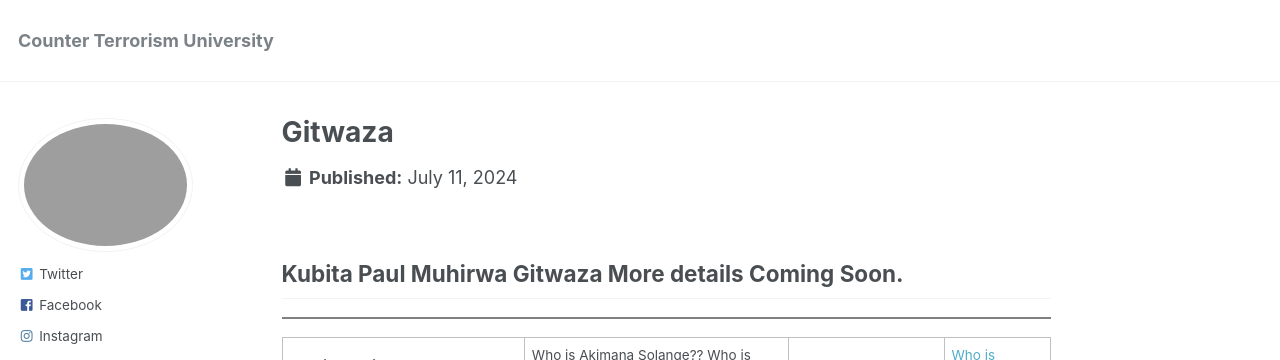
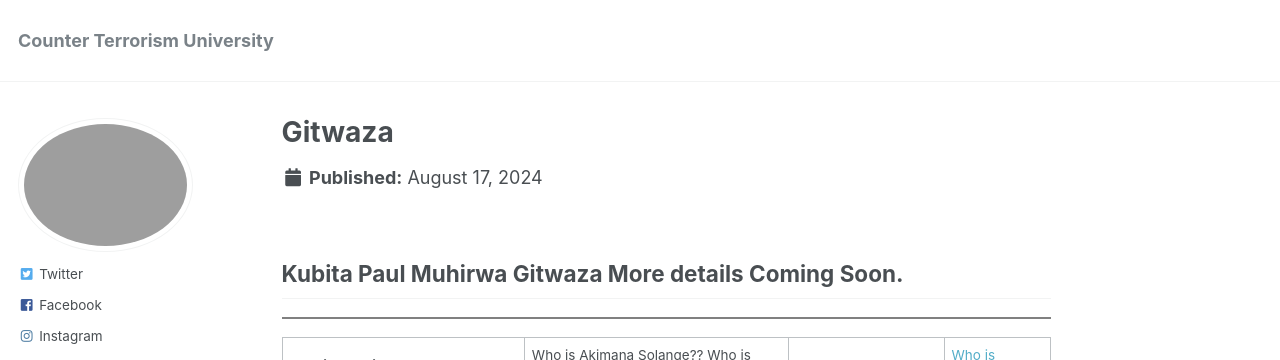
Before and after one commit to phdcsseiden/phdcsseiden.github.io, a Jekyll site: the page built from _pages/Gitwaza.md, in a window 1280 px wide. Shown: the top 360 px of the page. Built offline with Jekyll 4.4.1, drawn with Linux system fonts in a browser that asks for light colours.

Commit message:
Update Gitwaza.md

```diff
--- a/_pages/Gitwaza.md
+++ b/_pages/Gitwaza.md
@@ -1,7 +1,7 @@
 ---
 permalink: /Gitwaza/
 title: "Gitwaza"
-modified: 2024-07-11
+modified: 2024-08-17
 ---
 
 
```
